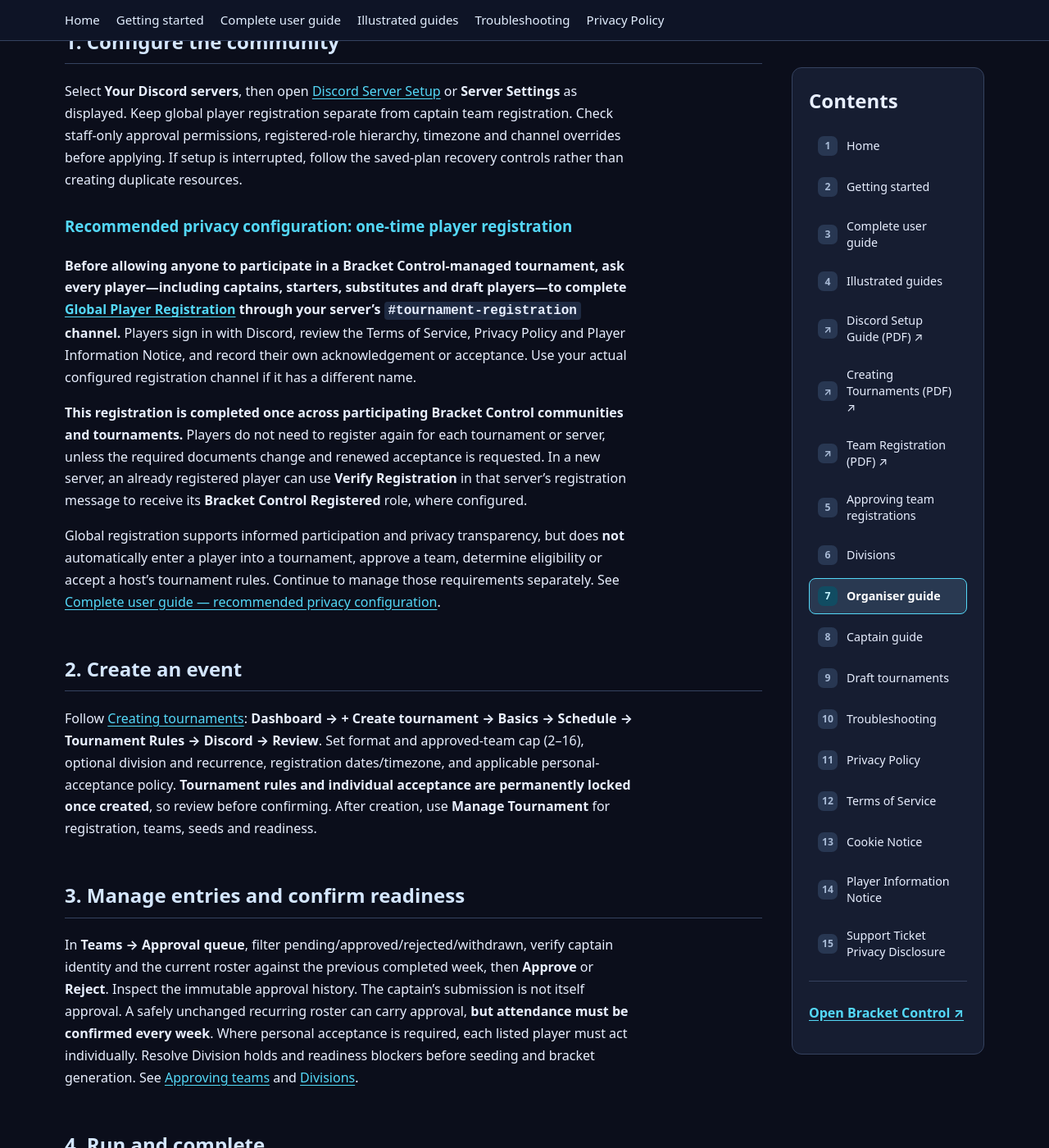
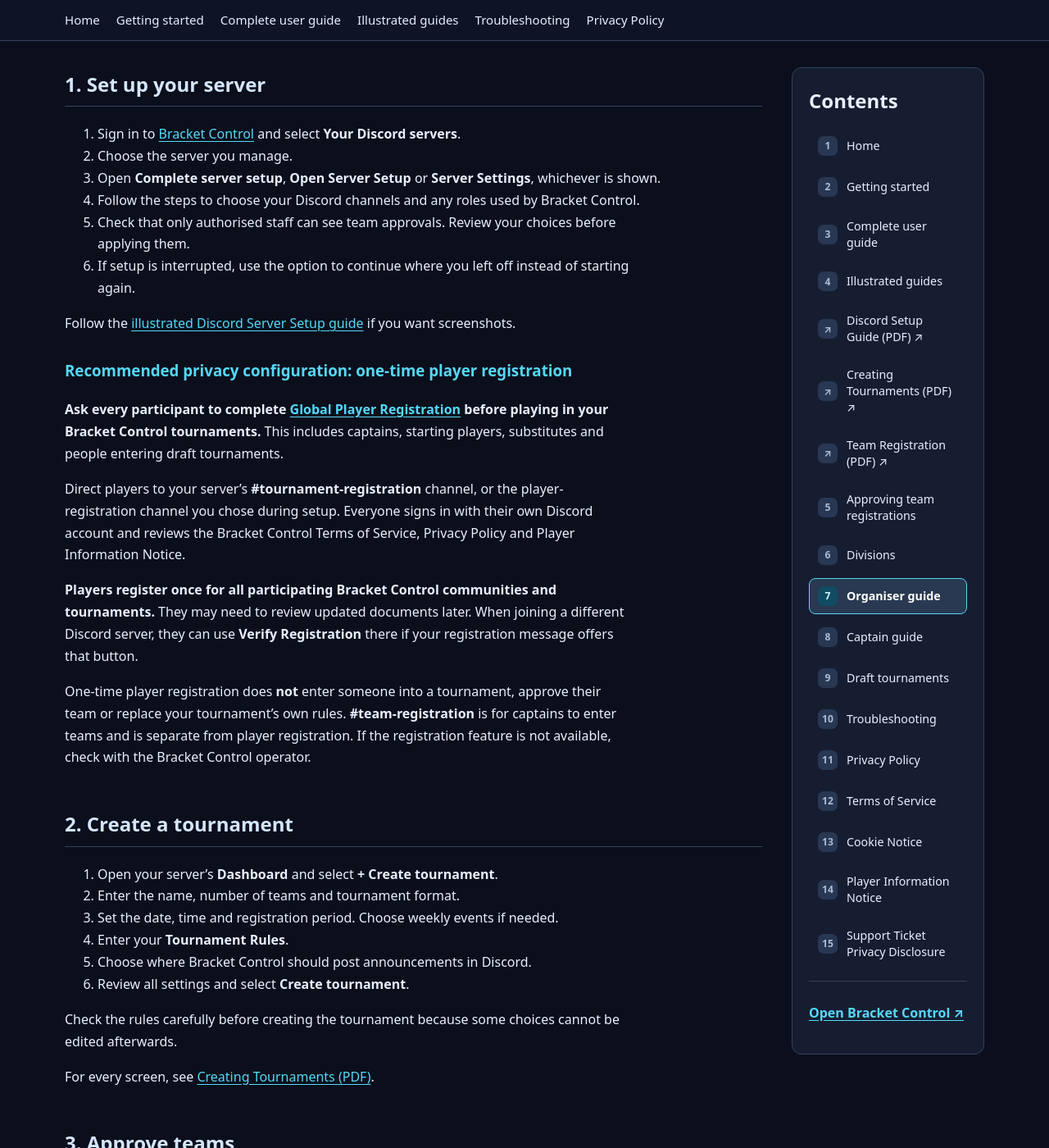
Before and after one commit to dev-dyly/bracket-control-wiki, a Jekyll site: the page built from guides/organisers.md, in a window 1280 px wide and 1400 px high, scrolled down 370 px. Shown: the whole window at 82% size. Built offline with Jekyll 4.4.1, drawn with Linux system fonts in a browser that asks for light colours; some of the changed text lies outside the part shown.

Commit message:
docs: simplify guides/organisers.md for everyday users

```diff
--- a/guides/organisers.md
+++ b/guides/organisers.md
@@ -5,32 +5,72 @@ permalink: /guides/organisers/
 ---
 # Organiser guide
 
-## 1. Configure the community
+This guide is for people running tournaments in their Discord community.
 
-Select **Your Discord servers**, then open [Discord Server Setup]({{ '/assets/guides/server-setup/Bracket_Control_Discord_Server_Setup_Guide.pdf' | relative_url }}) or **Server Settings** as displayed. Keep global player registration separate from captain team registration. Check staff-only approval permissions, registered-role hierarchy, timezone and channel overrides before applying. If setup is interrupted, follow the saved-plan recovery controls rather than creating duplicate resources.
+## 1. Set up your server
+
+1. Sign in to [Bracket Control](https://app.devdylnz.com/app/) and select **Your Discord servers**.
+2. Choose the server you manage.
+3. Open **Complete server setup**, **Open Server Setup** or **Server Settings**, whichever is shown.
+4. Follow the steps to choose your Discord channels and any roles used by Bracket Control.
+5. Check that only authorised staff can see team approvals. Review your choices before applying them.
+6. If setup is interrupted, use the option to continue where you left off instead of starting again.
+
+Follow the [illustrated Discord Server Setup guide]({{ '/assets/guides/server-setup/Bracket_Control_Discord_Server_Setup_Guide.pdf' | relative_url }}) if you want screenshots.
 
 ### Recommended privacy configuration: one-time player registration
 
-**Before allowing anyone to participate in a Bracket Control-managed tournament, ask every player—including captains, starters, substitutes and draft players—to complete [Global Player Registration](https://app.devdylnz.com/app/register) through your server's `#tournament-registration` channel.** Players sign in with Discord, review the Terms of Service, Privacy Policy and Player Information Notice, and record their own acknowledgement or acceptance. Use your actual configured registration channel if it has a different name.
+**Ask every participant to complete [Global Player Registration](https://app.devdylnz.com/app/register) before playing in your Bracket Control tournaments.** This includes captains, starting players, substitutes and people entering draft tournaments.
 
-**This registration is completed once across participating Bracket Control communities and tournaments.** Players do not need to register again for each tournament or server, unless the required documents change and renewed acceptance is requested. In a new server, an already registered player can use **Verify Registration** in that server's registration message to receive its **Bracket Control Registered** role, where configured.
+Direct players to your server's **#tournament-registration** channel, or the player-registration channel you chose during setup. Everyone signs in with their own Discord account and reviews the Bracket Control Terms of Service, Privacy Policy and Player Information Notice.
 
-Global registration supports informed participation and privacy transparency, but does **not** automatically enter a player into a tournament, approve a team, determine eligibility or accept a host's tournament rules. Continue to manage those requirements separately. See [Complete user guide — recommended privacy configuration]({{ '/guides/user-guide/' | relative_url }}#recommended-privacy-configuration-one-time-player-registration).
+**Players register once for all participating Bracket Control communities and tournaments.** They may need to review updated documents later. When joining a different Discord server, they can use **Verify Registration** there if your registration message offers that button.
 
-## 2. Create an event
+One-time player registration does **not** enter someone into a tournament, approve their team or replace your tournament's own rules. **#team-registration** is for captains to enter teams and is separate from player registration. If the registration feature is not available, check with the Bracket Control operator.
 
-Follow [Creating tournaments]({{ '/assets/guides/tournament-creation/Bracket_Control_Tournament_Creation_User_Guide.pdf' | relative_url }}): **Dashboard → + Create tournament → Basics → Schedule → Tournament Rules → Discord → Review**. Set format and approved-team cap (2–16), optional division and recurrence, registration dates/timezone, and applicable personal-acceptance policy. **Tournament rules and individual acceptance are permanently locked once created**, so review before confirming. After creation, use **Manage Tournament** for registration, teams, seeds and readiness.
+## 2. Create a tournament
 
-## 3. Manage entries and confirm readiness
+1. Open your server's **Dashboard** and select **+ Create tournament**.
+2. Enter the name, number of teams and tournament format.
+3. Set the date, time and registration period. Choose weekly events if needed.
+4. Enter your **Tournament Rules**.
+5. Choose where Bracket Control should post announcements in Discord.
+6. Review all settings and select **Create tournament**.
 
-In **Teams → Approval queue**, filter pending/approved/rejected/withdrawn, verify captain identity and the current roster against the previous completed week, then **Approve** or **Reject**. Inspect the immutable approval history. The captain's submission is not itself approval. A safely unchanged recurring roster can carry approval, **but attendance must be confirmed every week**. Where personal acceptance is required, each listed player must act individually. Resolve Division holds and readiness blockers before seeding and bracket generation. See [Approving teams]({{ '/guides/team-approvals/' | relative_url }}) and [Divisions]({{ '/guides/divisions/' | relative_url }}).
+Check the rules carefully before creating the tournament because some choices cannot be edited afterwards.
 
-## 4. Run and complete
+For every screen, see [Creating Tournaments (PDF)]({{ '/assets/guides/tournament-creation/Bracket_Control_Tournament_Creation_User_Guide.pdf' | relative_url }}).
 
-Use **Seed** to set eligible team placement, then generate when ready. In **Matches**, review **one-file per-game victory reports**, opposing confirmations, disputes, optional evidence and audited corrections. Use the logged correction controls when a reported game needs to be corrected. Double elimination supports the original grand-final reset, and optional placement games can delay event completion.
+## 3. Approve teams
 
-## 5. Discord and divisions
+1. Open **Manage Tournament → Teams → Approval queue**.
+2. Check each captain and the listed players.
+3. Choose **Approve** or **Reject**. Provide a reason if asked.
+4. If a team changes players, check the new list again.
+5. Return to **Overview** to see whether anything still needs attention.
 
-For each event, choose its **Discord** publishing mode and effective channel. Explicit saved off/manual/custom settings override automatic defaults. Confirm the actual preview and saved destination before posting. The official winner announcement remains an organiser-approved public action.
+For weekly events, captains must **CONFIRM PARTICIPATION** each week, even when their team was approved before.
 
-Use [Divisions]({{ '/guides/divisions/' | relative_url }}) to create/rank divisions, select optional eligible recurring Championships, set 1–3 promotions/relegations and record reasoned team moves. Transfers affect future registrations, not past results.
+If your tournament asks players to accept its specific rules, remind them to sign in and check **My Participation**. This is separate from one-time player registration.
+
+See [Approving team registrations]({{ '/guides/team-approvals/' | relative_url }}).
+
+## 4. Start matches and review results
+
+When enough teams are ready, choose their starting order using **Seed**, then create the bracket.
+
+Captains report the games they win and upload a scoresheet. The other captain confirms the result or disputes it. If they disagree, review the result in **Matches** and use the organiser controls to resolve it. Only confirmed results move the bracket forward.
+
+Check the final results before completing the tournament.
+
+## 5. Discord posts and divisions
+
+Use the tournament's **Discord** settings to choose whether announcements, teams and brackets are posted automatically or manually. Check the channel before posting and share only approved team lists. Review the winner announcement before publishing it.
+
+If your community uses different skill divisions, open **Server Management → Divisions**. You can create divisions, assign teams and choose optional promotion or relegation rules.
+
+Transfers affect future tournaments, not results already completed. See [Divisions]({{ '/guides/divisions/' | relative_url }}).
+
+## 6. Need help?
+
+If a team is missing or a Discord message will not send, open [Troubleshooting]({{ '/troubleshooting/' | relative_url }}). For a full walkthrough, read the [Complete user guide]({{ '/guides/user-guide/' | relative_url }}).
```
